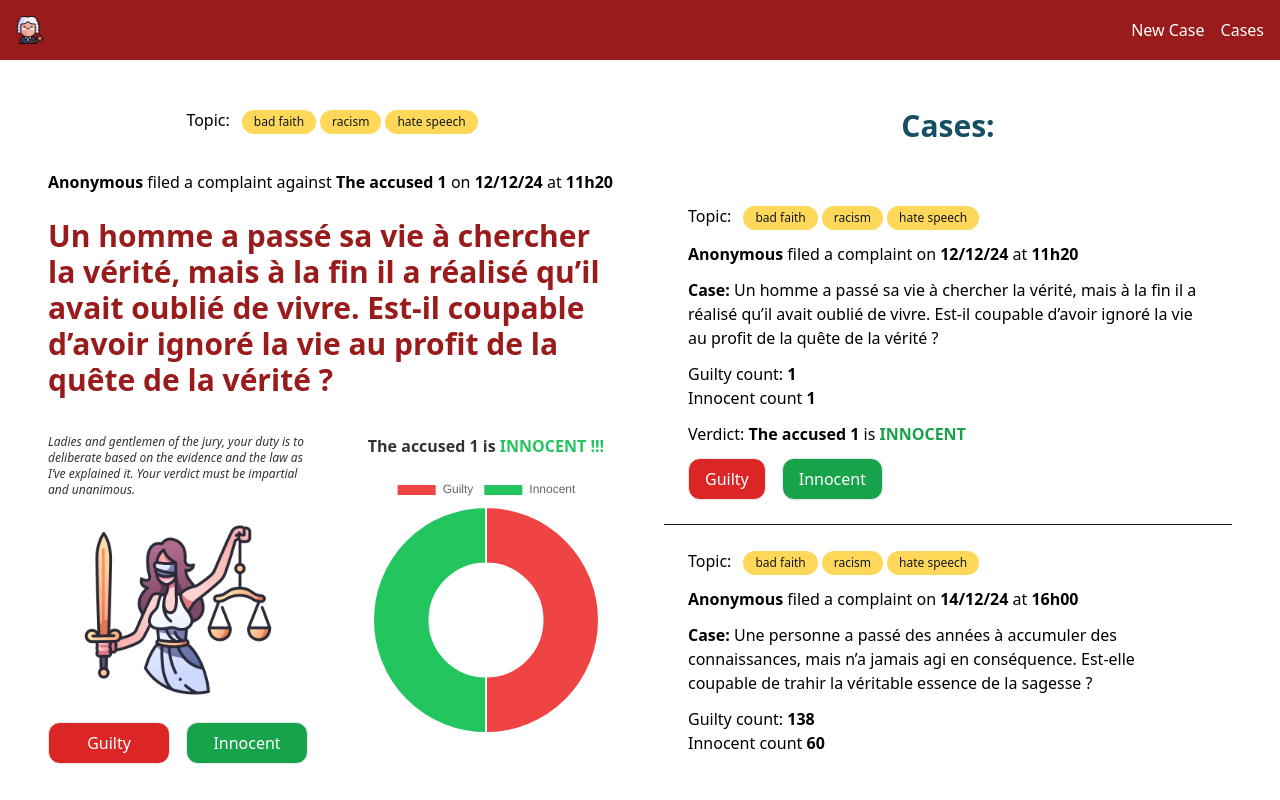
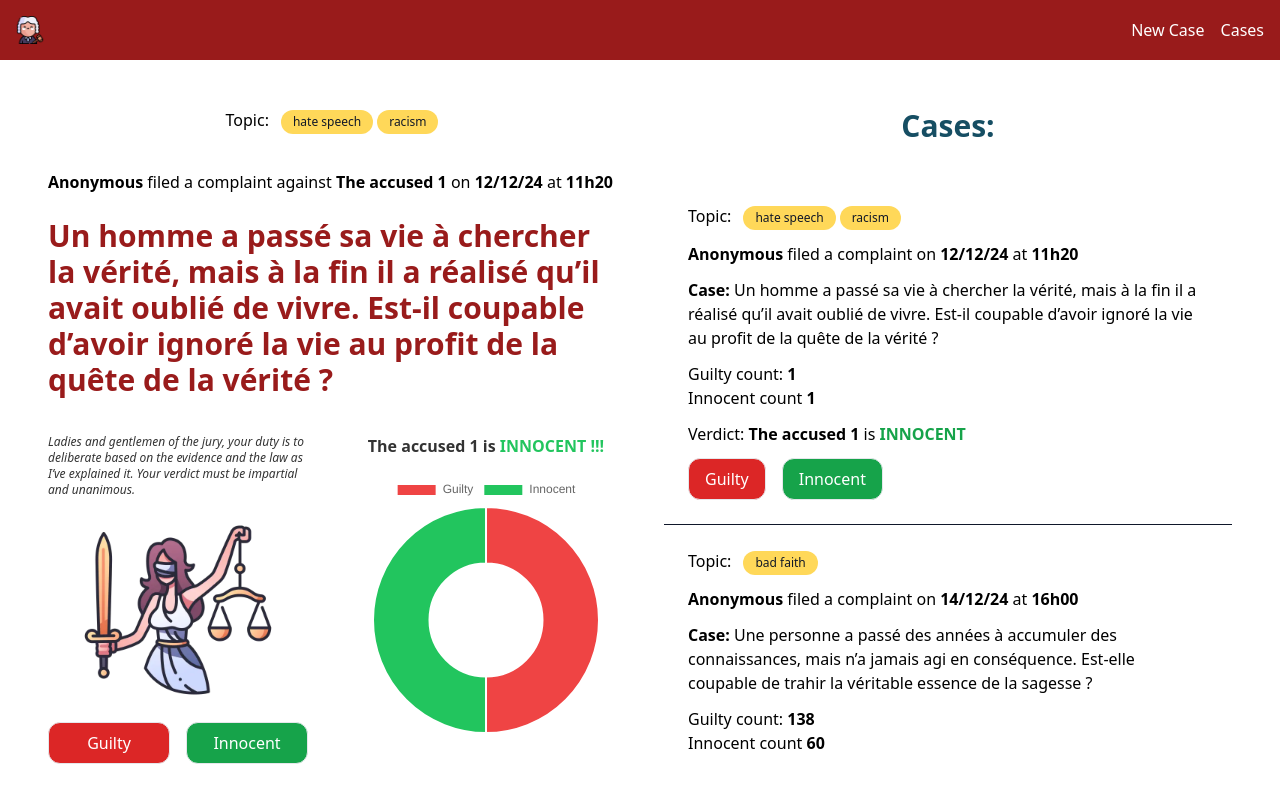
Before and after one commit to alaincodes/miasin, a Nuxt app: page / in a window 1280 px wide. Built offline with nearby package versions, Linux system fonts and the light colour scheme.

Commit message:
improve fake topic feat

```diff
--- a/components/Cases.vue
+++ b/components/Cases.vue
@@ -18,9 +18,17 @@ const fakeContentStore = useFakeContentStore();
 				<div
 					class="grid gap-3 max-w-full w-full py-4 px-6 rounded-sm duration-300 cursor-pointer hover:bg-slate-500/20 md:p-6"
 				>
-					<div class="flex gap-3">
+					<div v-if="item.topics.length > 0" class="flex gap-3">
 						<p>Topic:</p>
-						<LabelList />
+						<ul class="flex flex-wrap gap-1">
+							<li v-for="topic in item.topics">
+								<button
+									class="px-3 py-1 bg-c-yellow-1 rounded-3xl text-c-black text-xs"
+								>
+									{{ topic }}
+								</button>
+							</li>
+						</ul>
 					</div>
 					<p>
 						<strong>Anonymous</strong> filed a complaint on
--- a/components/Judgement.vue
+++ b/components/Judgement.vue
@@ -34,9 +34,20 @@ const verdictColor = computed(() => {
 		class="grid grid-cols-1 justify-items-center items-center gap-8 mx-auto md:self-center"
 	>
 		<div class="flex flex-col items-center gap-9">
-			<div class="flex gap-3">
+			<div
+				v-if="fakeContentStore.selectedCase.topics.length > 0"
+				class="flex gap-3"
+			>
 				<p>Topic:</p>
-				<LabelList />
+				<ul class="flex flex-wrap gap-1">
+					<li v-for="topic in fakeContentStore.selectedCase.topics">
+						<button
+							class="px-3 py-1 bg-c-yellow-1 rounded-3xl text-c-black text-xs"
+						>
+							{{ topic }}
+						</button>
+					</li>
+				</ul>
 			</div>
 			<div class="grid gap-6">
 				<h2>
--- a/stores/useFakeContentStore.js
+++ b/stores/useFakeContentStore.js
@@ -13,7 +13,7 @@ export const useFakeContentStore = defineStore("fakeContent", {
 				judgement: "Innocent",
 				guiltyCount: 1,
 				innocentCount: 1,
-				topics: ["topic 1", "topic 2", "topic 3", "topic 4"],
+				topics: ["hate speech", "racism"],
 			},
 			{
 				id: 2,
@@ -25,6 +25,7 @@ export const useFakeContentStore = defineStore("fakeContent", {
 				judgement: "Guilty",
 				guiltyCount: 138,
 				innocentCount: 60,
+				topics: ["bad faith"],
 			},
 			{
 				id: 3,
@@ -36,6 +37,7 @@ export const useFakeContentStore = defineStore("fakeContent", {
 				judgement: "Innocent",
 				guiltyCount: 10,
 				innocentCount: 55,
+				topics: ["bully", "sexism"],
 			},
 			{
 				id: 4,
@@ -47,6 +49,7 @@ export const useFakeContentStore = defineStore("fakeContent", {
 				judgement: "Guilty",
 				guiltyCount: 117,
 				innocentCount: 73,
+				topics: [],
 			},
 			{
 				id: 5,
@@ -58,6 +61,7 @@ export const useFakeContentStore = defineStore("fakeContent", {
 				judgement: "Guilty",
 				guiltyCount: 125,
 				innocentCount: 90,
+				topics: ["hate speech", "racism", "bad faith"],
 			},
 			{
 				id: 6,
@@ -69,6 +73,7 @@ export const useFakeContentStore = defineStore("fakeContent", {
 				judgement: "Guilty",
 				guiltyCount: 56,
 				innocentCount: 81,
+				topics: ["coward"],
 			},
 			{
 				id: 7,
@@ -80,6 +85,7 @@ export const useFakeContentStore = defineStore("fakeContent", {
 				judgement: "Innocent",
 				guiltyCount: 8,
 				innocentCount: 12,
+				topics: ["liar", "cheater"],
 			},
 			{
 				id: 8,
@@ -91,6 +97,7 @@ export const useFakeContentStore = defineStore("fakeContent", {
 				judgement: "Guilty",
 				guiltyCount: 34,
 				innocentCount: 56,
+				topics: ["first time"],
 			},
 		],
 
```
